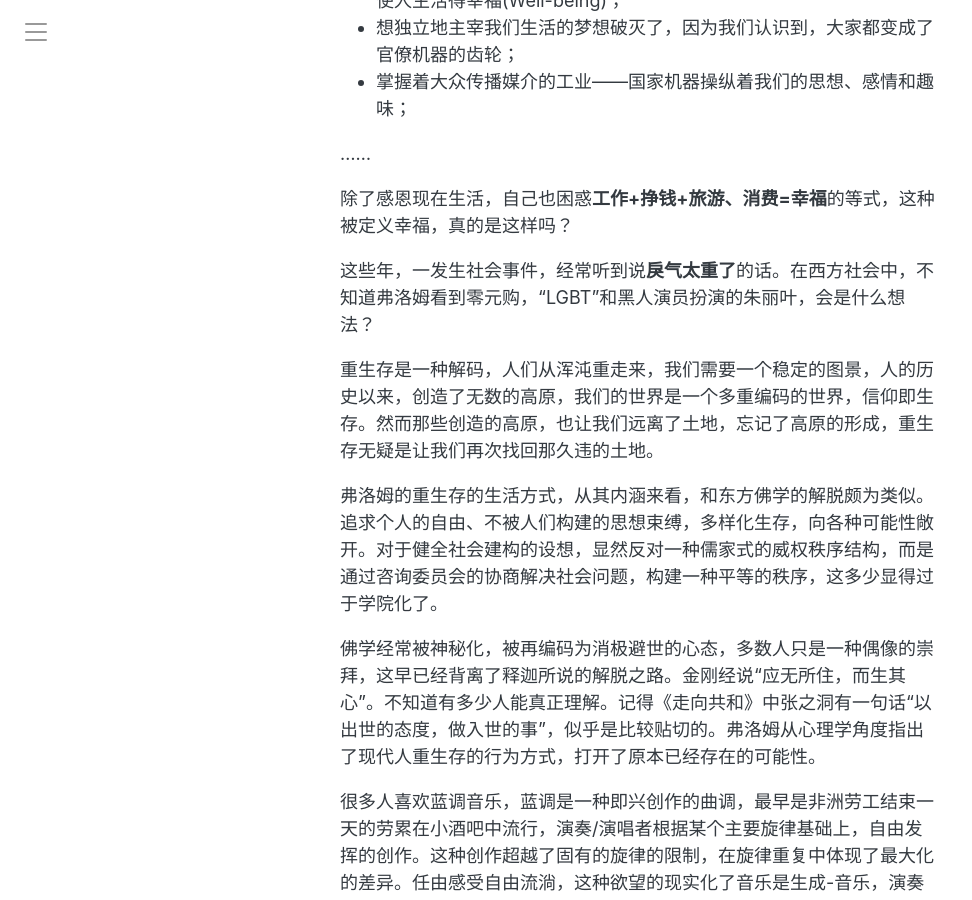
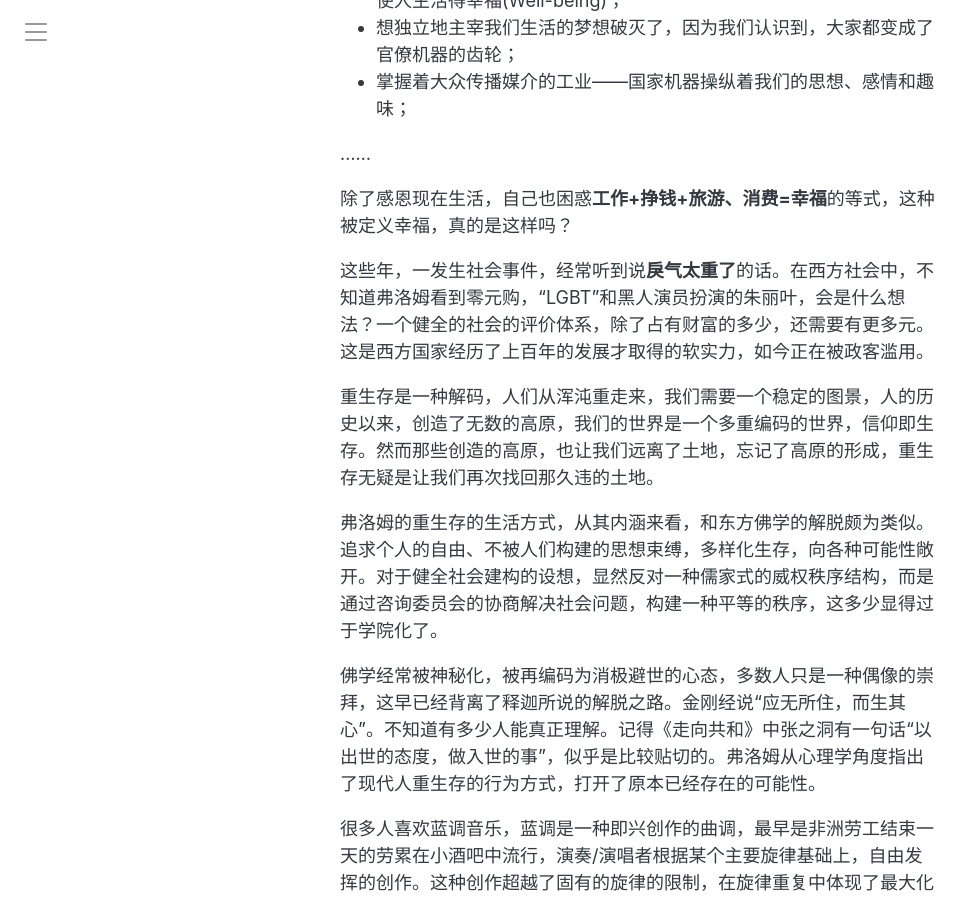
Before and after one commit to symphonyh/symphonyh.github.io, a Jekyll site: the page built from _posts/2024-12-12-shengcun.md, in a window 1280 px wide and 900 px high, scrolled down 414 px. Shown: the whole window, without its empty margins (0-972 px from the left). Built offline with Jekyll 4.4.1, drawn with Linux system fonts in a browser that asks for light colours; comment, search, counter and statistics services are not loaded.

Commit message:
Update 2024-12-12-shengcun.md

```diff
--- a/_posts/2024-12-12-shengcun.md
+++ b/_posts/2024-12-12-shengcun.md
@@ -16,8 +16,7 @@ comments: true
 
 除了感恩现在生活，自己也困惑**工作+挣钱+旅游、消费=幸福**的等式，这种被定义幸福，真的是这样吗？
 
-这些年，一发生社会事件，经常听到说**戾气太重了**的话。在西方社会中，不知道弗洛姆看到零元购，“LGBT”和黑人演员扮演的朱丽叶，会是什么想法？
-
+这些年，一发生社会事件，经常听到说**戾气太重了**的话。在西方社会中，不知道弗洛姆看到零元购，“LGBT”和黑人演员扮演的朱丽叶，会是什么想法？一个健全的社会的评价体系，除了占有财富的多少，还需要有更多元。这是西方国家经历了上百年的发展才取得的软实力，如今正在被政客滥用。
 
 重生存是一种解码，人们从浑沌重走来，我们需要一个稳定的图景，人的历史以来，创造了无数的高原，我们的世界是一个多重编码的世界，信仰即生存。然而那些创造的高原，也让我们远离了土地，忘记了高原的形成，重生存无疑是让我们再次找回那久违的土地。
 
```
